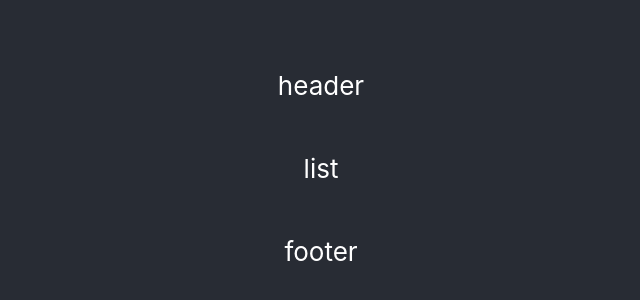
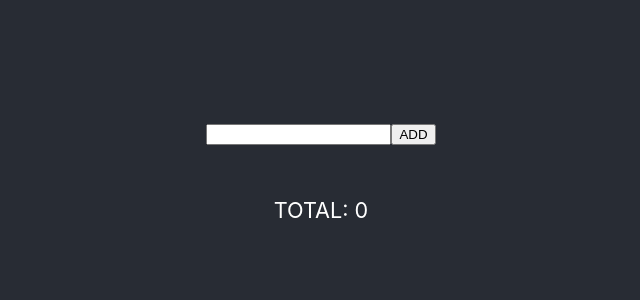
Before and after one commit to dyarleniber/react-to-do-list, a React (Create React App) app: page / in a window 1280 px wide. Shown: the part 232-532 px from the top of the page, without its empty margins (319-959 px from the left). Built offline with nearby package versions, Linux system fonts and the light colour scheme.

Commit message:
First version

```diff
--- a/src/App.js
+++ b/src/App.js
@@ -1,18 +1,63 @@
-import React from 'react';
+import React, { Component } from 'react';
 
 import './App.css';
 import Header from './components/Header';
 import List from './components/List';
 import Footer from './components/Footer';
 
-function App() {
-  return (
-    <div className="App">
-      <Header />
-      <List />
-      <Footer />
-    </div>
-  );
+export default class ComponentName extends Component {
+  constructor(props) {
+    super(props);
+
+    this.state = {
+      todos: []
+    }
+  }
+
+  addTodo = (text) => {
+    this.setState(prevState => {
+      return {
+        todos: [
+          ...prevState.todos,
+          {
+            id: Math.random(),
+            completed: false,
+            text
+          }
+        ]
+      }
+    });
+  }
+
+  toggleTodo = (id) => {
+    this.setState(prevState => {
+      return {
+        todos: prevState.todos.map(todo =>
+          (todo.id === id) ?
+          { ...todo, completed: !todo.completed } :
+          todo
+        )
+      }
+    });
+  }
+
+  removeTodo = (id) => {
+    this.setState(prevState => {
+      return {
+        todos: prevState.todos.filter(todo => todo.id !== id)
+      }
+    });
+  }
+
+  render() {
+    const { todos } = this.state;
+
+    return (
+      <div className="App">
+        <Header addTodo={this.addTodo} />
+        <List todos={todos} toggleTodo={this.toggleTodo} removeTodo={this.removeTodo} />
+        <Footer length={todos.length} />
+      </div>
+    );
+  }
 }
-
-export default App;
--- a/src/components/Footer/index.js
+++ b/src/components/Footer/index.js
@@ -1,10 +1,8 @@
 import React from 'react';
 
-const Footer = () => {
+const Footer = ({ length }) => {
     return (
-        <p>
-            footer
-        </p>
+        <small> TOTAL: {length} </small>
     );
 };
 
--- a/src/components/Header/index.js
+++ b/src/components/Header/index.js
@@ -1,11 +1,40 @@
-import React from 'react';
+import React, { Component } from 'react';
 
-const Header = () => {
-    return (
-        <p>
-            header
-        </p>
-    );
-};
+export default class Header extends Component {
+    constructor(props) {
+        super(props);
 
-export default Header;
+        this.state = {
+            input: ''
+        }
+    }
+
+    handleSubmit = (event) => {
+        event.preventDefault();
+
+        const { input } = this.state;
+        const { addTodo } = this.props;
+
+        if (input) {
+            addTodo(input);
+            this.setState({ input: '' });
+        }
+    }
+
+    handleInput = (event) => {
+        const { value: input } = event.target;
+
+        this.setState({ input });
+    }
+
+    render() {
+        const { input } = this.state;
+
+        return (
+            <form onSubmit={this.handleSubmit}>
+                <input type='text' value={input} onChange={this.handleInput} />
+                <button type='submit'>ADD</button>
+            </form>
+        );
+    }
+}
--- a/src/components/List/index.js
+++ b/src/components/List/index.js
@@ -1,10 +1,14 @@
 import React from 'react';
 
-const List = () => {
+import Todo from '../Todo'
+
+const List = ({todos, toggleTodo, removeTodo}) => {
     return (
-        <p>
-            list
-        </p>
+        <ul>
+            {todos.map(todo =>
+                <Todo key={todo.id} {...todo} onClick={() => toggleTodo(todo.id)} removeTodo={removeTodo} />
+            )}
+        </ul>
     );
 };
 
--- /dev/null
+++ b/src/components/Todo/index.js
@@ -0,0 +1,19 @@
+import React from 'react';
+
+import './styles.css';
+
+const Todo = ({id, text, completed, onClick, removeTodo}) => {
+    return (
+        <>
+            <li
+                onClick={onClick}
+                className={completed ? 'completed' : ''}
+            >
+                {text}
+            </li>
+            <button onClick={() => removeTodo(id)}>X</button>
+        </>
+    );
+};
+
+export default Todo;
--- /dev/null
+++ b/src/components/Todo/styles.css
@@ -0,0 +1,3 @@
+.completed {
+    text-decoration: line-through;
+}
```
